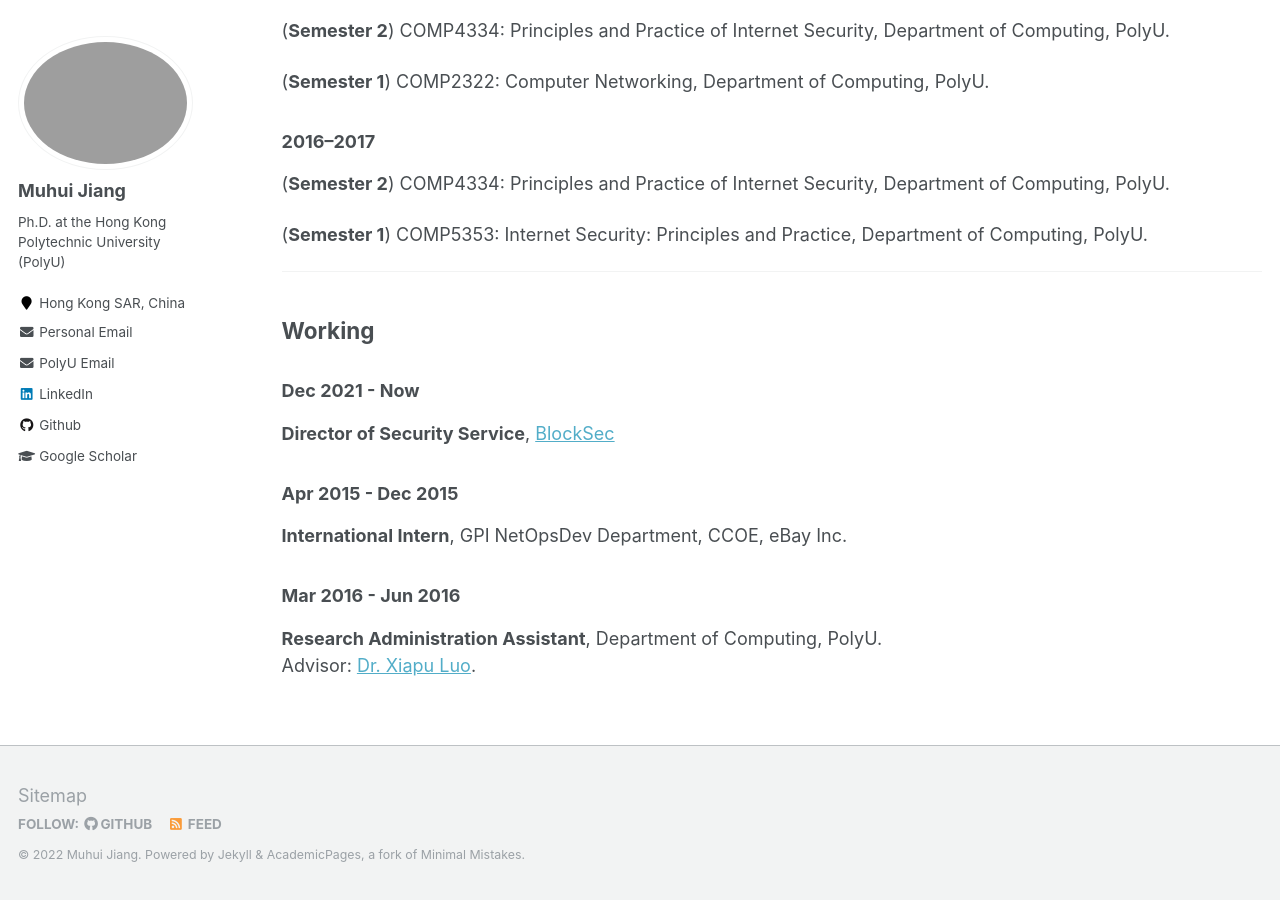
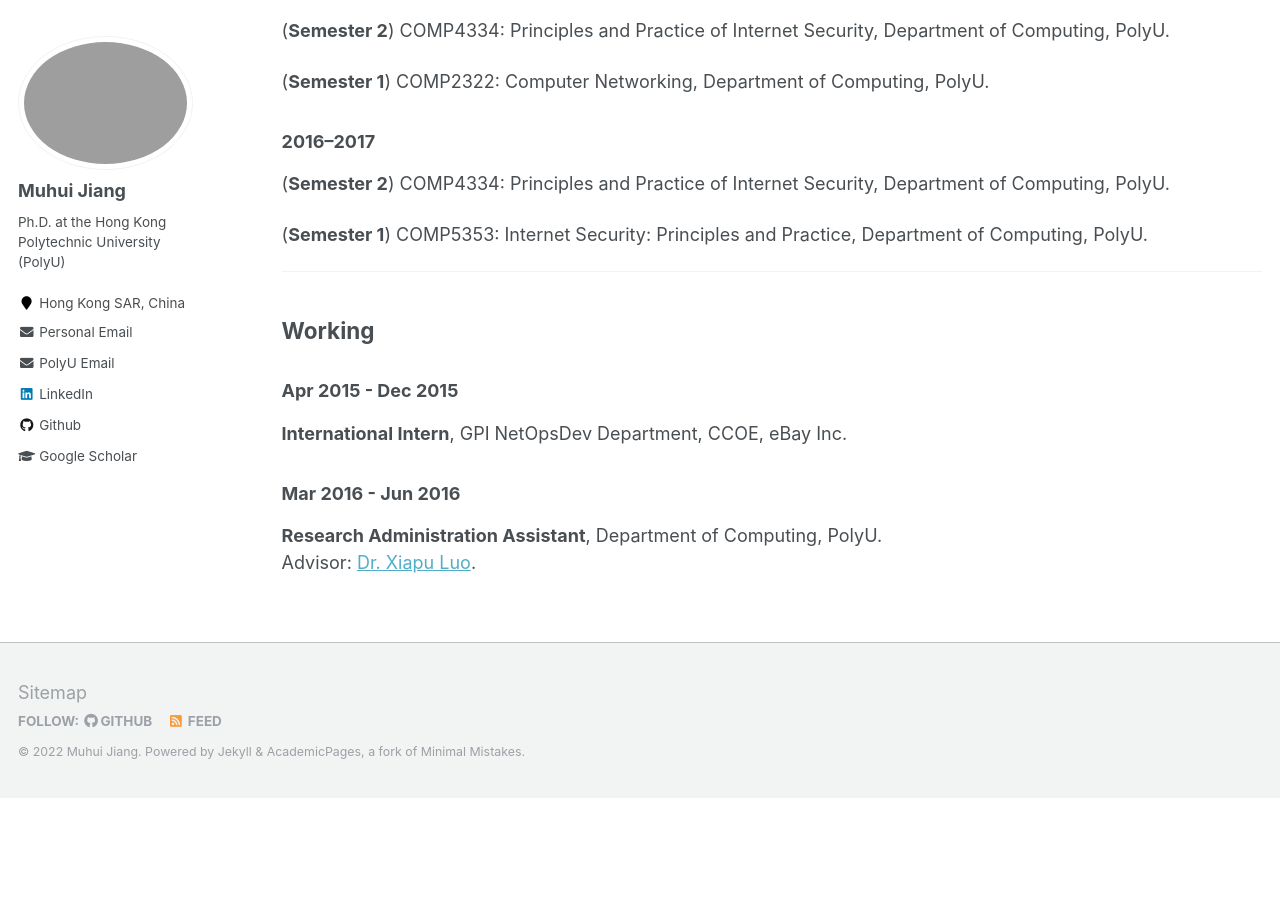
Before and after one commit to valour01/valour01.github.io, a Jekyll site: the page built from _pages/experience.md, in a window 1280 px wide and 900 px high, scrolled down 551 px. Built offline with Jekyll 4.4.1, drawn with Linux system fonts in a browser that asks for light colours; after the commit the page ends 1349 px from its top, so only the background shows below that.

Commit message:
Update experience.md

```diff
--- a/_pages/experience.md
+++ b/_pages/experience.md
@@ -32,9 +32,6 @@ redirect_from:
 
 ## Working
 
-###  Dec 2021 - Now
-**Director of Security Service**, [BlockSec](https://blocksecteam.com/)
-
 ###  Apr 2015 - Dec 2015
 **International Intern**, GPI NetOpsDev Department, CCOE, eBay Inc.
 
```
